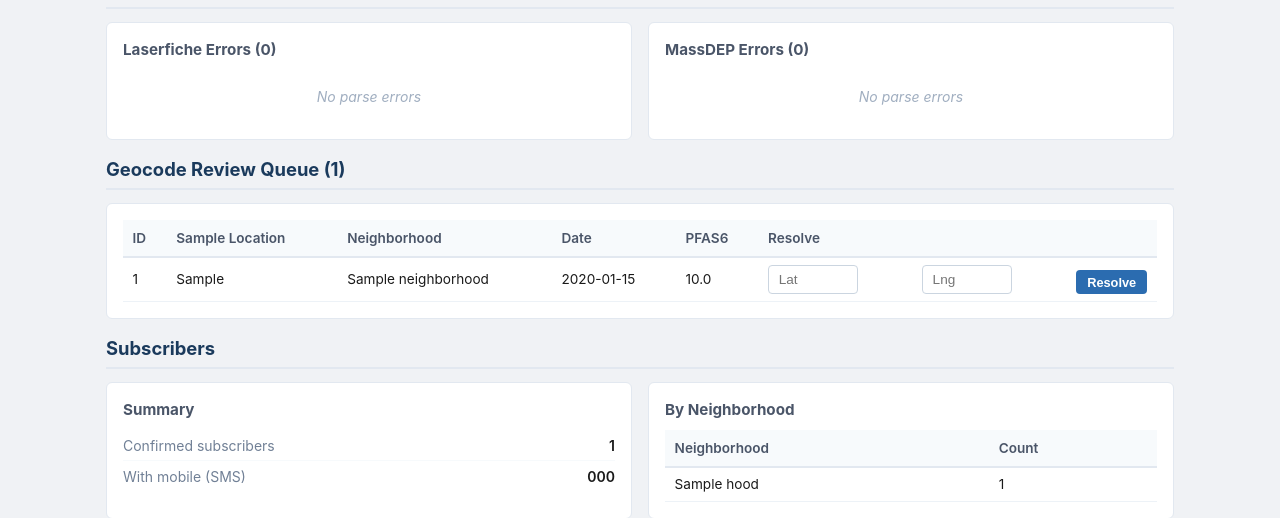
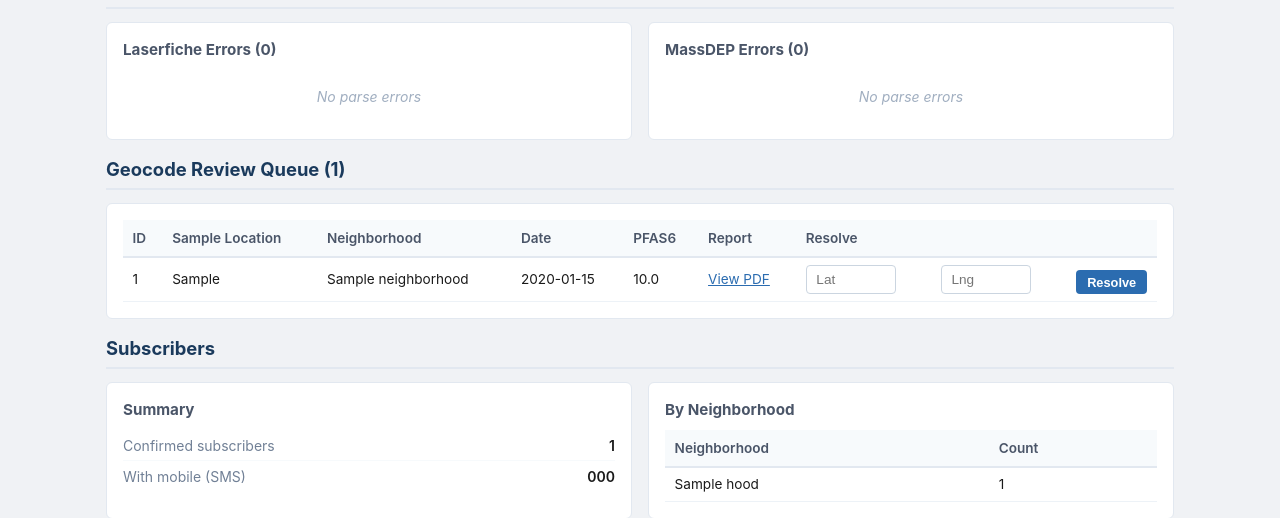
Before and after one commit to dradisdev/ACKuifer, a FastAPI app: template app/templates/admin.html in a window 1280 px wide. Shown: the part 403-921 px from the top of the page. Run offline with FastAPI, Linux system fonts and the light colour scheme; the template is opened without the code that fills it: most values are stand-ins (such as "Sample title", 1, 10 or a date in 2020); parts of the project's set-up code (start-up, migrations or seed data) failed here and were passed over.

Commit message:
Add source PDF link to geocode review queue
Co-Authored-By: Claude Opus 4.6 <noreply@anthropic.com>

```diff
--- a/BUILD_NOTES.txt
+++ b/BUILD_NOTES.txt
@@ -244,6 +244,7 @@ Three issues resolved in source_discovery_results:
   code deploy
 - Dead man's switch: separate status indicators for each scraper independently
 - Manual trigger buttons for each scraper independently
+- Geocode review queue now shows source PDF link alongside each flagged record — operator can open the PDF to find coordinates for non-address sample points (e.g. VDT-OS-8 soil borings).
 
 ## DEPLOYMENT STATUS (as of March 17, 2026)
 - Live at: https://www.ackuifer.org
--- a/app/templates/admin.html
+++ b/app/templates/admin.html
@@ -208,6 +208,7 @@
             <th>Neighborhood</th>
             <th>Date</th>
             <th>PFAS6</th>
+            <th>Report</th>
             <th>Resolve</th>
           </tr>
         </thead>
@@ -219,6 +220,7 @@
           <td>{{ r.neighborhood or 'Unresolved' }}</td>
           <td>{{ r.sample_date.strftime('%Y-%m-%d') if r.sample_date else '' }}</td>
           <td>{{ '%.1f' | format(r.pfas6_sum | float) if r.pfas6_sum is not none else 'ND' }}</td>
+          <td>{% if r.source_doc_url %}<a href="{{ r.source_doc_url }}" target="_blank" rel="noopener">View PDF</a>{% else %}—{% endif %}</td>
           <td>
             <form method="post" action="/admin/geocode-resolve" class="form-inline" style="min-width:280px;">
               <input type="hidden" name="result_id" value="{{ r.id }}">
```
